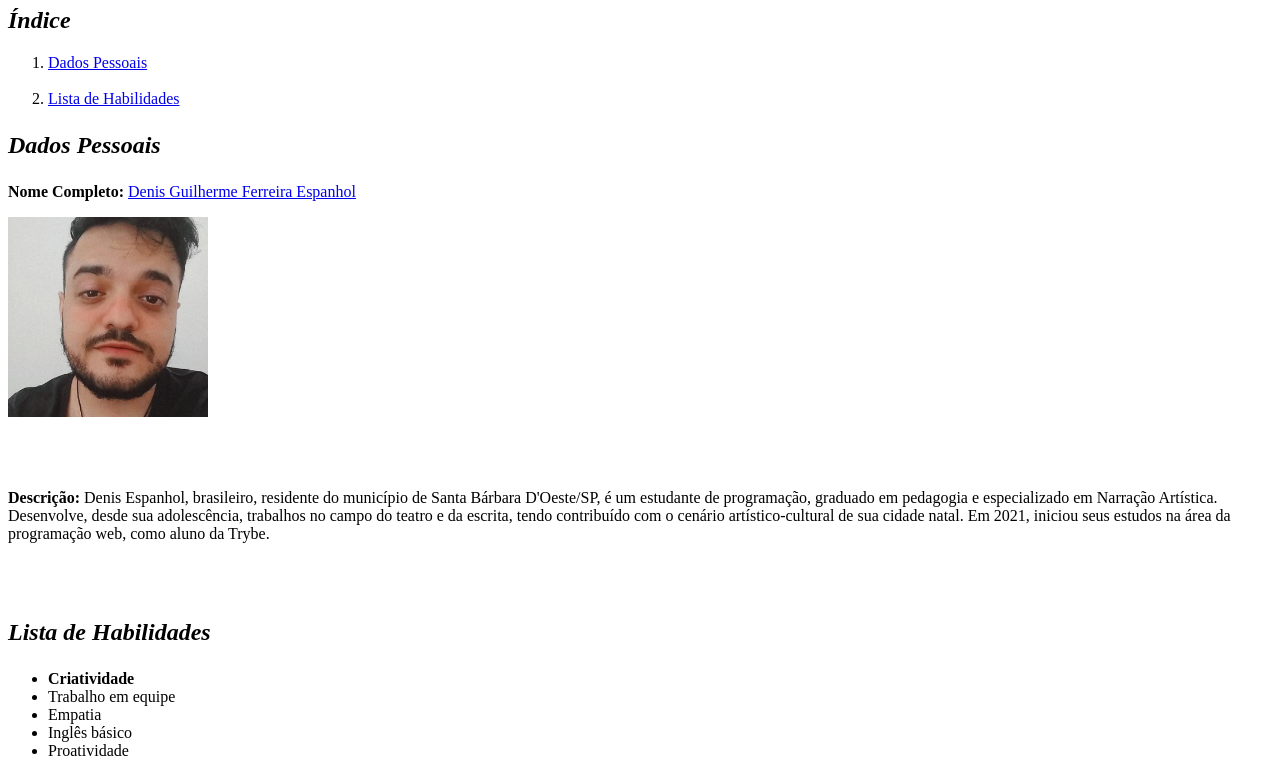
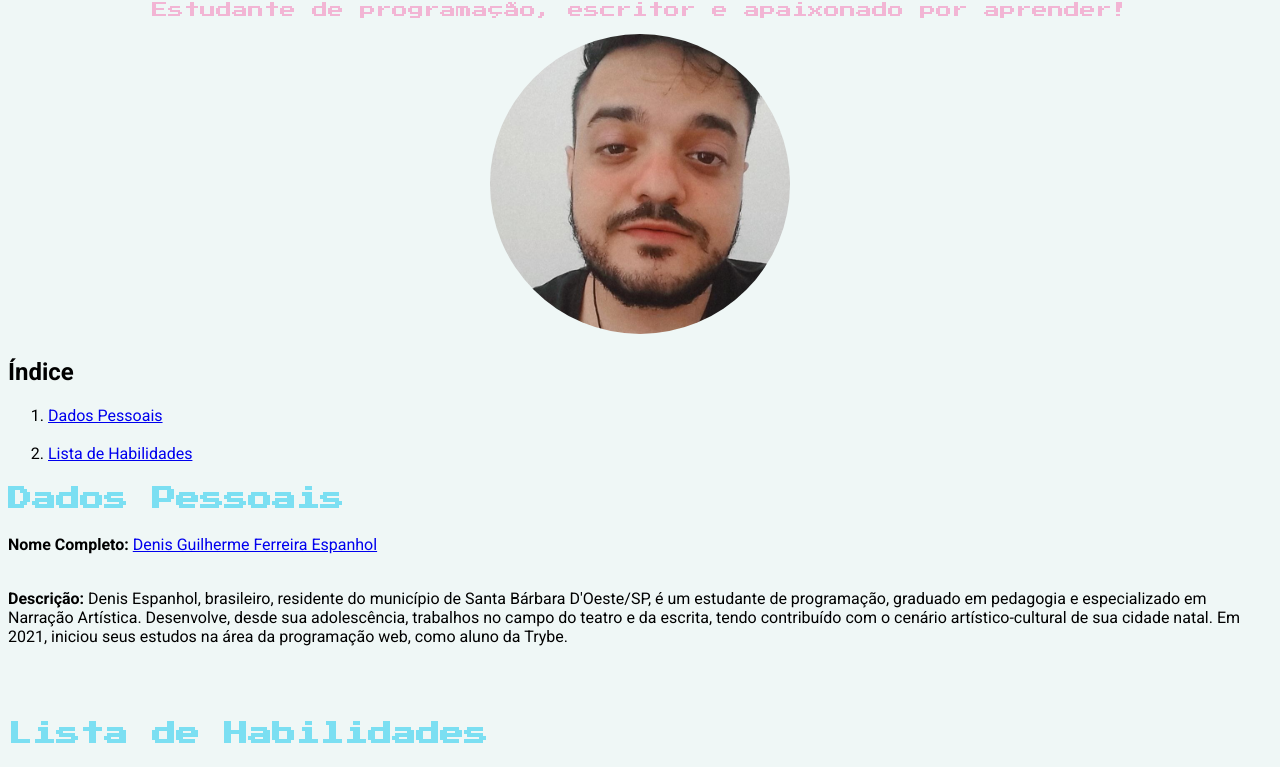
Before and after one commit to denisespanhol/denisespanhol.github.io, a plain HTML site: page index.html in a window 1280 px wide. Shown: the part 73-840 px from the top of the page. Drawn offline with Linux system fonts and the light colour scheme.

Commit message:
Atualização de portfólio

```diff
--- a/index.html
+++ b/index.html
@@ -5,22 +5,39 @@
     <meta http-equiv="X-UA-Compatible" content="IE=edge">
     <meta name="viewport" content="width=device-width, initial-scale=1.0">
     <title>Portfólio de Denis Espanhol</title>
+    <link rel="preconnect" href="https://fonts.gstatic.com">
+    <link href="https://fonts.googleapis.com/css2?family=Press+Start+2P&family=Roboto:ital,wght@0,100;0,300;0,400;0,500;0,700;0,900;1,100;1,300;1,400;1,500;1,700;1,900&display=swap" rel="stylesheet">
+    <link rel="stylesheet" type="text/css" href="style.css">
 </head>
+
 <body>
-    <h1>Portfólio</h1>
-    <h2><em>Índice</em></h2>
-    <ol>
+    <h1 class="font-press-start yellow centralizing">Portfólio de Denis Espanhol</h1>
+
+    <p class="font-press-start somecolor centralizing">Estudante de programação, escritor e apaixonado por aprender!</p>
+
+    <p id="foto" class="centralizing"><img src="/imgs/port denis espanhol.jpeg" alt="Foto de Rosto Denis Espanhol" width="300px" class="circling"></p>
+
+    <h2 class="font-roboto">Índice</h2>
+
+    <ol class="font-roboto">
         <li><a href="#Dados Pessoais">Dados Pessoais</a></li>
         <br>
         <li><a href="#Lista de Habilidades">Lista de Habilidades</a></li>
     </ol>
-    <h2><em><p id="Dados Pessoais">Dados Pessoais</p></em></h2>
-    <p><strong>Nome Completo: </strong><a href="#foto">Denis Guilherme Ferreira Espanhol</a></p>
-    <p id="foto"><img src="/imgs/port denis espanhol.jpeg" alt="Foto de Rosto Denis Espanhol" width="200px"></p>
+
+    <h2 class="font-press-start yellow"><p id="Dados Pessoais">Dados Pessoais</p></h2>
+
+    <p class="font-roboto"><strong>Nome Completo: </strong><a href="#foto">Denis Guilherme Ferreira Espanhol</a>
+
+
     <br><br>
-    <p><strong>Descrição: </strong>Denis Espanhol, brasileiro, residente do município de Santa Bárbara D'Oeste/SP, é um estudante de programação, graduado em pedagogia e especializado em Narração Artística. Desenvolve, desde sua adolescência, trabalhos no campo do teatro e da escrita, tendo contribuído com o cenário artístico-cultural de sua cidade natal. Em 2021, iniciou seus estudos na área da programação web, como aluno da Trybe.</p>
+
+    <p class="font-roboto"><strong>Descrição: </strong>Denis Espanhol, brasileiro, residente do município de Santa Bárbara D'Oeste/SP, é um estudante de programação, graduado em pedagogia e especializado em Narração Artística. Desenvolve, desde sua adolescência, trabalhos no campo do teatro e da escrita, tendo contribuído com o cenário artístico-cultural de sua cidade natal. Em 2021, iniciou seus estudos na área da programação web, como aluno da Trybe.</p>
+
     <br><br>
-    <h2><em><p id="Lista de Habilidades">Lista de Habilidades</p></em></h2>
+
+    <h2><p id="Lista de Habilidades" class="font-press-start yellow">Lista de Habilidades</p></h2>
+
     <ul>
         <li><strong>Criatividade</strong></li>
         <li>Trabalho em equipe</li>
@@ -28,6 +45,7 @@
         <li>Inglês básico</li>
         <li>Proatividade</li>
     </ul>
+
 <a href="https://www.linkedin.com/in/denisespanhol/" target="_blank">Se conecte com Denis no LinkedIn!</a>
 
 </body>
--- /dev/null
+++ b/style.css
@@ -0,0 +1,27 @@
+.font-press-start {
+    font-family: "Press Start 2P", sans-serif;
+}
+
+.font-roboto {
+    font-family: "Roboto", sans-serif;
+}
+
+.yellow {
+    color: rgb(123, 223, 242);
+}
+
+.somecolor {
+    color: rgb(242, 181, 212);
+}
+
+body {
+    background-color: rgb(239, 247, 246);
+}
+
+.centralizing {
+    text-align: center;
+}
+
+.circling {
+    border-radius: 50%;
+}
```
